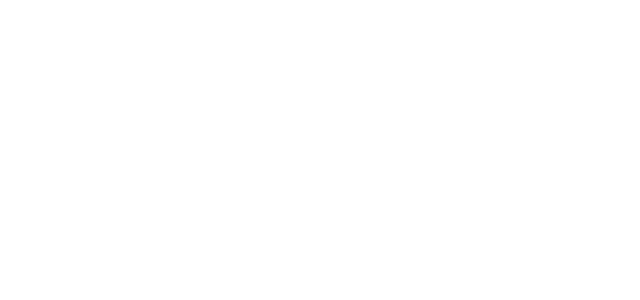
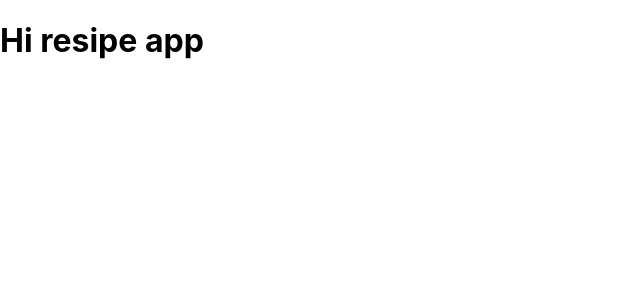
Before and after one commit to arviinmo/recipe-app, a React (Create React App) app: page / in a window 1280 px wide. Shown: the top 300 px of the page, without its empty margins (0-640 px from the left). Built offline with nearby package versions, Linux system fonts and the light colour scheme.

Commit message:
add simple text to app.js

```diff
--- a/src/App.js
+++ b/src/App.js
@@ -1,7 +1,7 @@
 function App() {
   return (
     <div className="App">
-
+      <h1>Hi resipe app</h1>
     </div>
   );
 }
```
